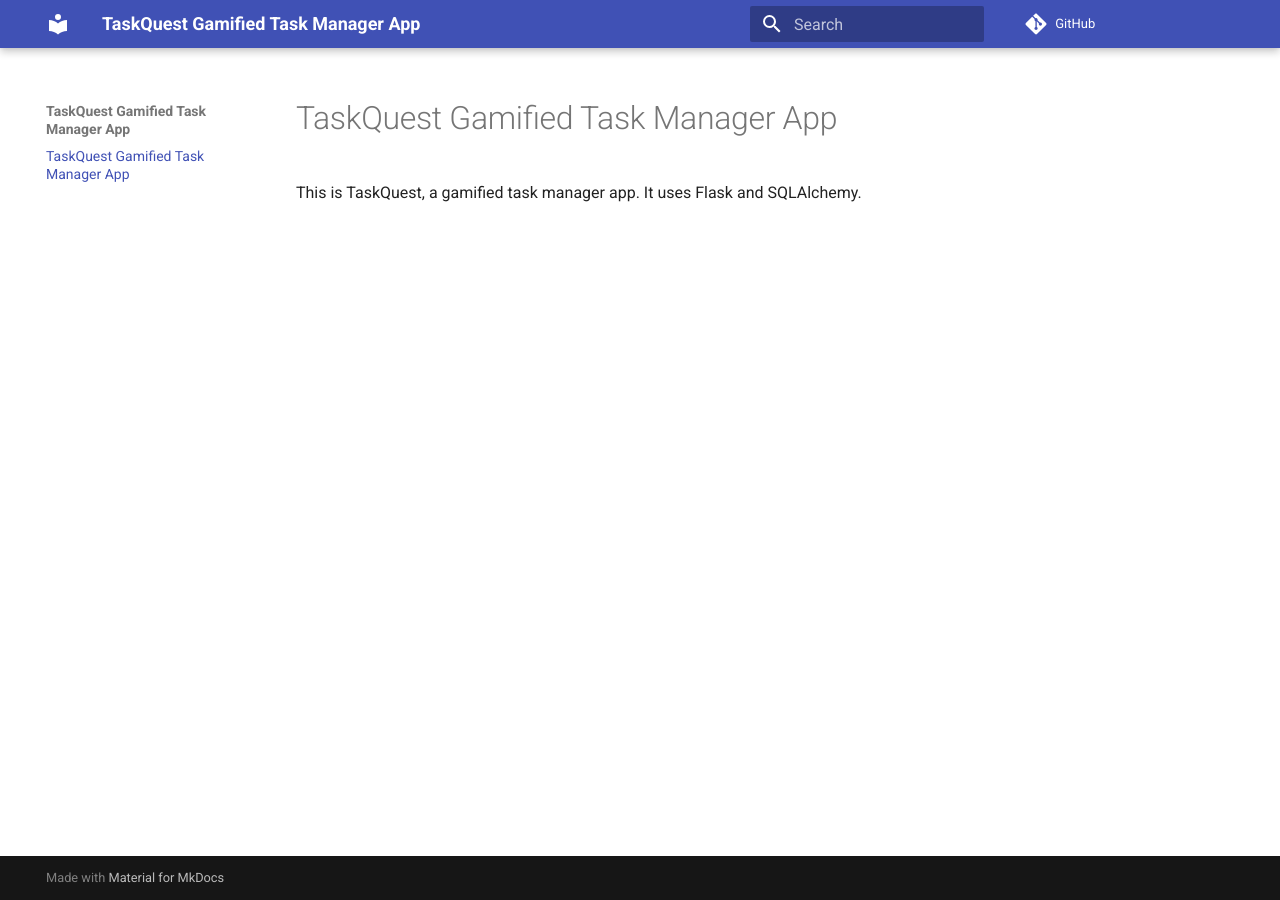
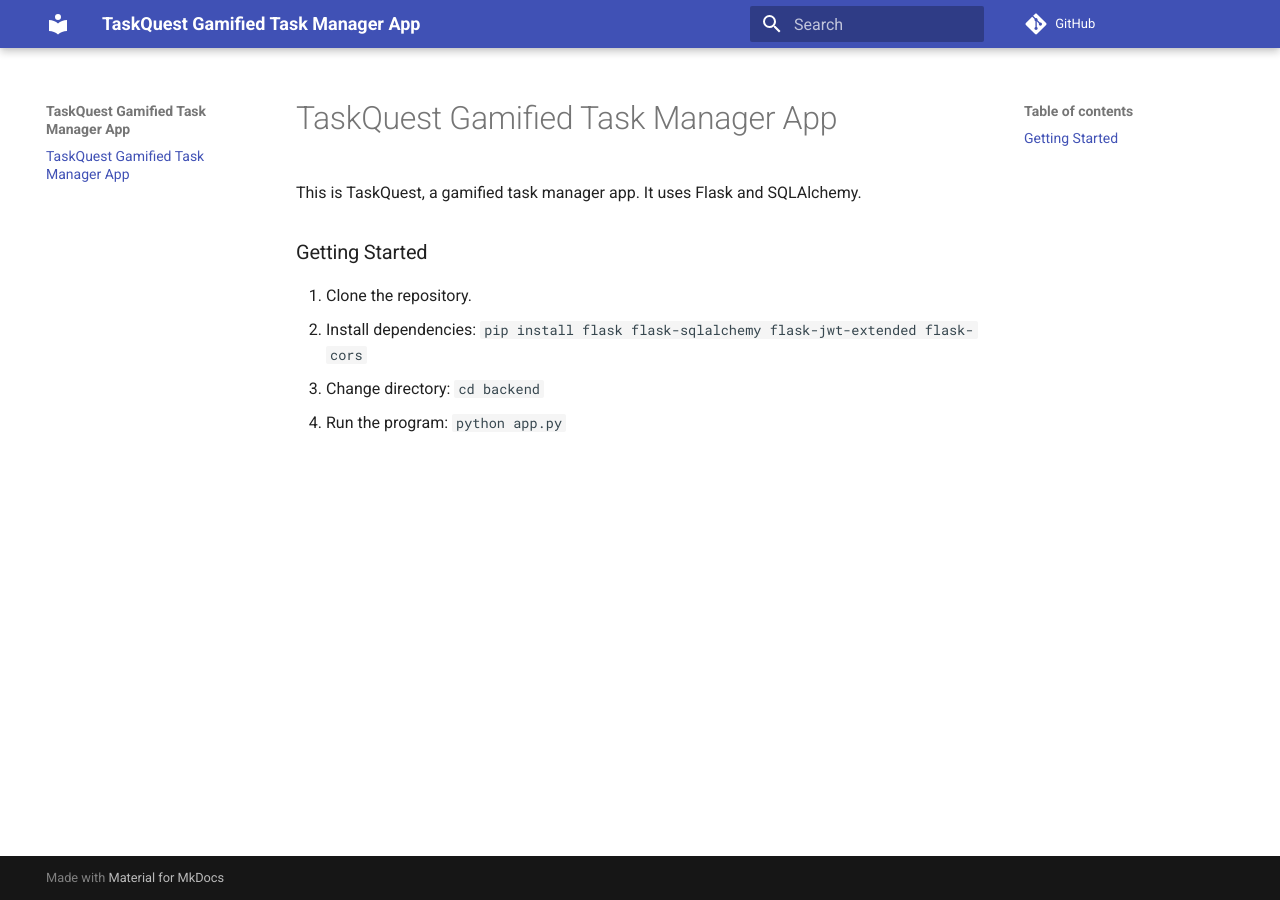
Before and after one commit to lulunac27a/TaskQuest-gamified-task-manager-app, an MkDocs documentation site: the page built from docs/index.md, in a window 1280 px wide. Built offline with MkDocs 1.6.1 and Material for MkDocs 9.7.7, drawn with Linux system fonts in a browser that asks for light colours; comment, search, counter and statistics services are not loaded.

Commit message:
Add Getting Started section in README

```diff
--- a/docs/index.md
+++ b/docs/index.md
@@ -1,3 +1,10 @@
 # TaskQuest Gamified Task Manager App
 
 This is TaskQuest, a gamified task manager app. It uses Flask and SQLAlchemy.
+
+### Getting Started
+
+1. Clone the repository.
+2. Install dependencies: `pip install flask flask-sqlalchemy flask-jwt-extended flask-cors`
+3. Change directory: `cd backend`
+4. Run the program: `python app.py`
```
Also changed, not shown: README.md (+7 -0 lines).
